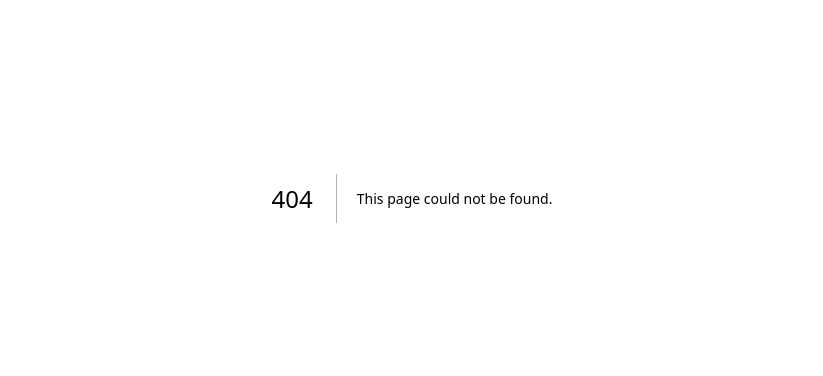
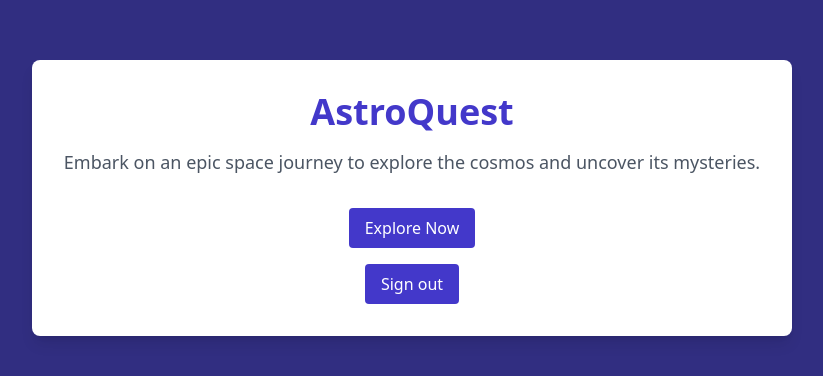
Before and after one commit to HarryFray/astra-quest-fe, a Next.js app: page /home in a window 1280 px wide. Before the commit this address had no page. Shown: the part 202-578 px from the top of the page, without its empty margins (228-1051 px from the left). Built offline with nearby package versions, Linux system fonts and the light colour scheme.

Commit message:
basic sign in auth to home page

```diff
--- /dev/null
+++ b/src/pages/home.tsx
@@ -0,0 +1,31 @@
+"use client";
+import Link from "next/link";
+import { signOut } from "next-auth/react";
+
+const Home = () => {
+  return (
+    <main className="flex justify-center items-center h-screen bg-indigo-900">
+      <div className="flex flex-col items-center p-8 bg-white rounded-lg shadow-lg">
+        <h1 className="text-4xl font-bold text-indigo-700 mb-4">AstroQuest</h1>
+        <p className="text-lg text-gray-600 text-center mb-8">
+          Embark on an epic space journey to explore the cosmos and uncover its
+          mysteries.
+        </p>
+        <Link
+          href="/explore"
+          className="px-4 py-2 text-white bg-indigo-700 rounded hover:bg-indigo-800"
+        >
+          Explore Now
+        </Link>
+        <button
+          onClick={() => signOut()}
+          className="px-4 py-2 text-white bg-indigo-700 rounded hover:bg-indigo-800 mt-4"
+        >
+          Sign out
+        </button>
+      </div>
+    </main>
+  );
+};
+
+export default Home;
--- a/src/pages/index.tsx
+++ b/src/pages/index.tsx
@@ -1,7 +1,14 @@
-import { useSession, signIn, signOut } from "next-auth/react";
+import { useSession, signIn } from "next-auth/react";
+import { useRouter } from "next/router";
 
-export default function Home() {
+const Landing = () => {
   const { data: session } = useSession();
+  const router = useRouter();
+
+  if (session) {
+    router.push("/home");
+    return null;
+  }
 
   return (
     <main className="flex justify-center items-center h-screen bg-gray-100">
@@ -12,23 +19,16 @@ export default function Home() {
           mysteries.
         </p>
         <div className="mt-4">
-          {session ? (
-            <button
-              onClick={() => signOut()}
-              className="px-4 py-2 text-white bg-blue-600 rounded hover:bg-blue-700"
-            >
-              Sign out
-            </button>
-          ) : (
           <button
             onClick={() => signIn()}
             className="px-4 py-2 text-white bg-blue-600 rounded hover:bg-blue-700"
           >
             Sign in
           </button>
-          )}
         </div>
       </div>
     </main>
   );
-}
+};
+
+export default Landing;
```
Lines whose indentation alone changed are shown as unchanged.
